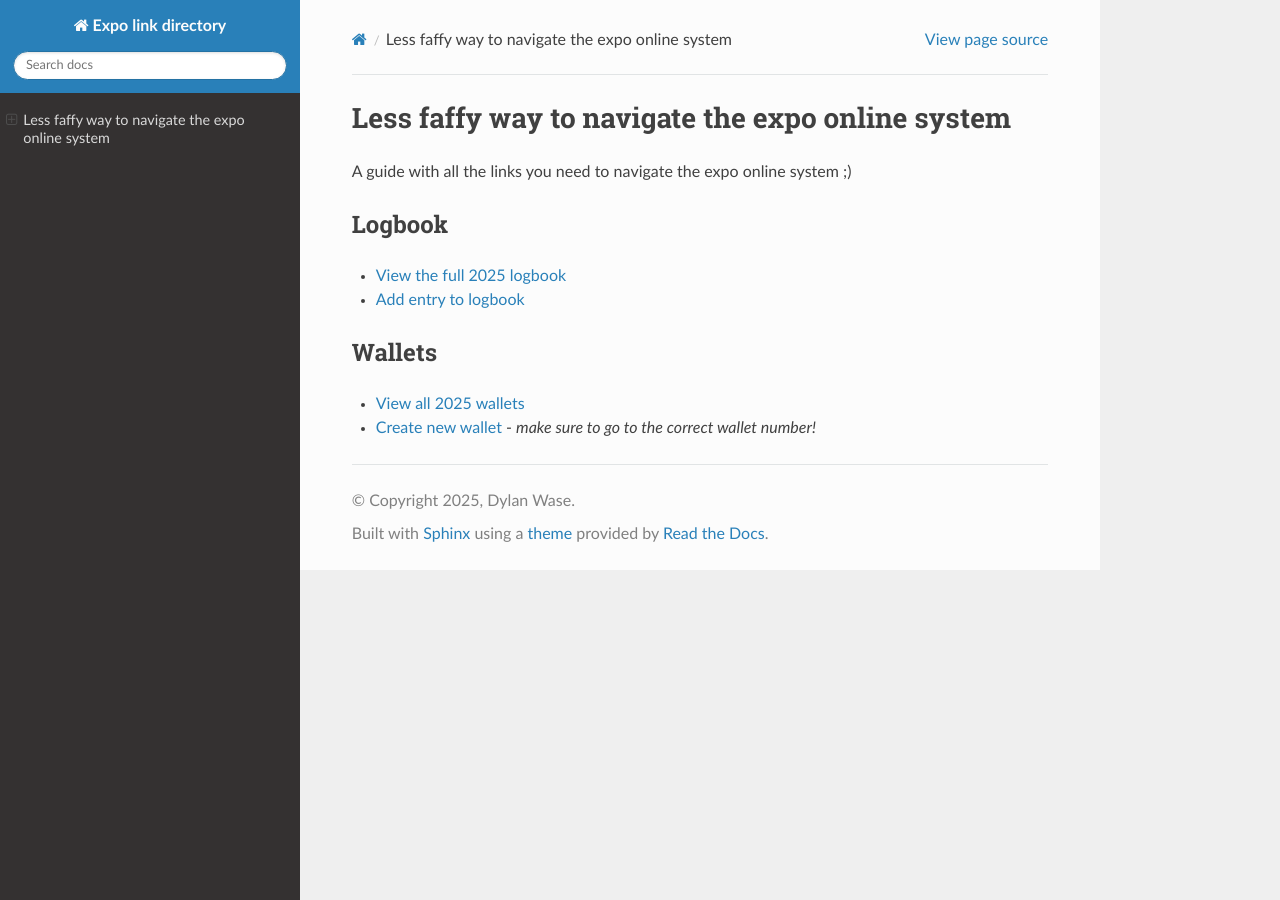
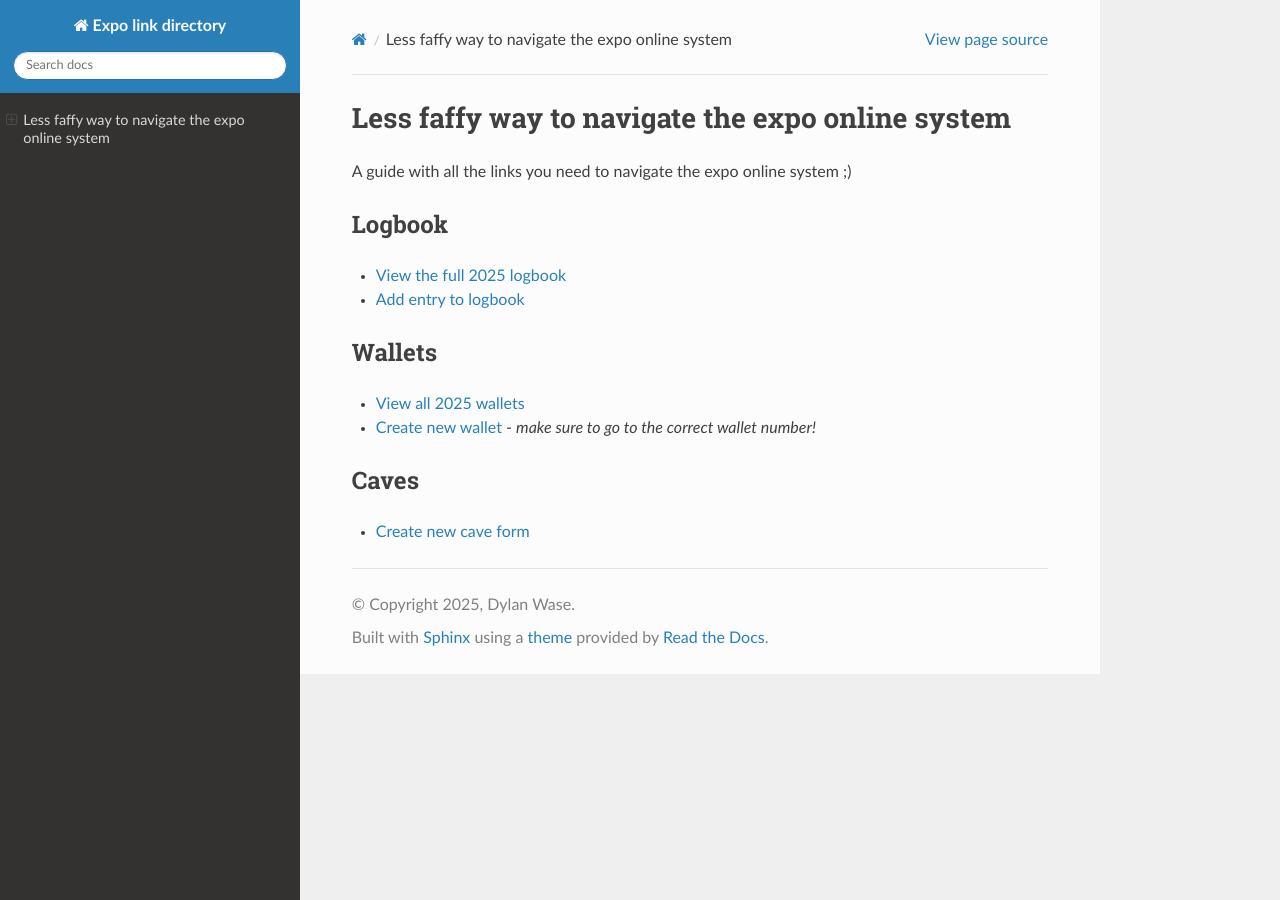
Before and after one commit to DylanW621/expoonlinehelpguide, a Sphinx documentation site: the page built from docs/source/index.rst, in a window 1280 px wide. Built offline with Sphinx 7.4.7 and the Read the Docs theme 3.1.0, drawn with Linux system fonts in a browser that asks for light colours.

Commit message:
Update index.rst add new cave link

```diff
--- a/docs/source/index.rst
+++ b/docs/source/index.rst
@@ -11,3 +11,7 @@ Wallets
 -----------------------------------
 - `View all 2025 wallets <http://expo.survex.com/wallets/year/2025>`_
 - `Create new wallet <http://expo.survex.com/walletedit>`_ - *make sure to go to the correct wallet number!*
+
+Caves
+-----------------------------------
+- `Create new cave form <http://expo.survex.com/newcave/>`_
```
